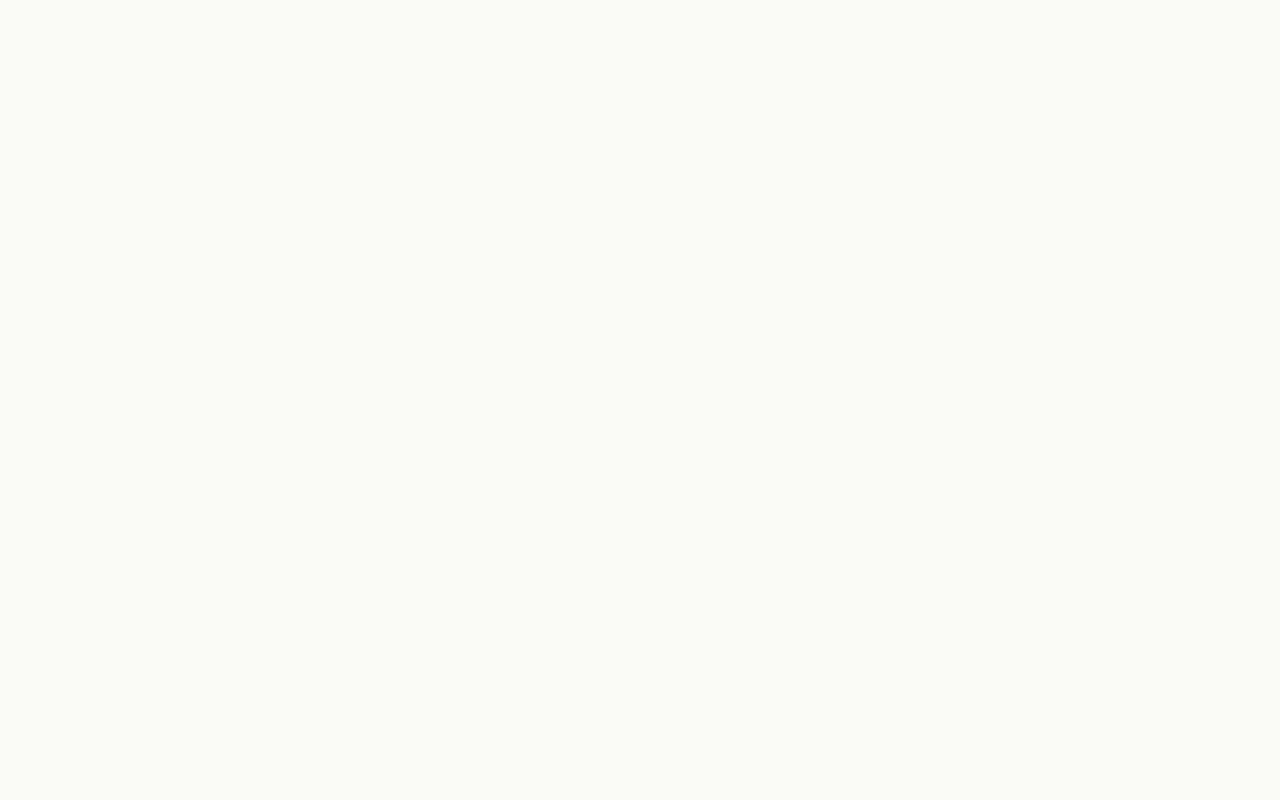
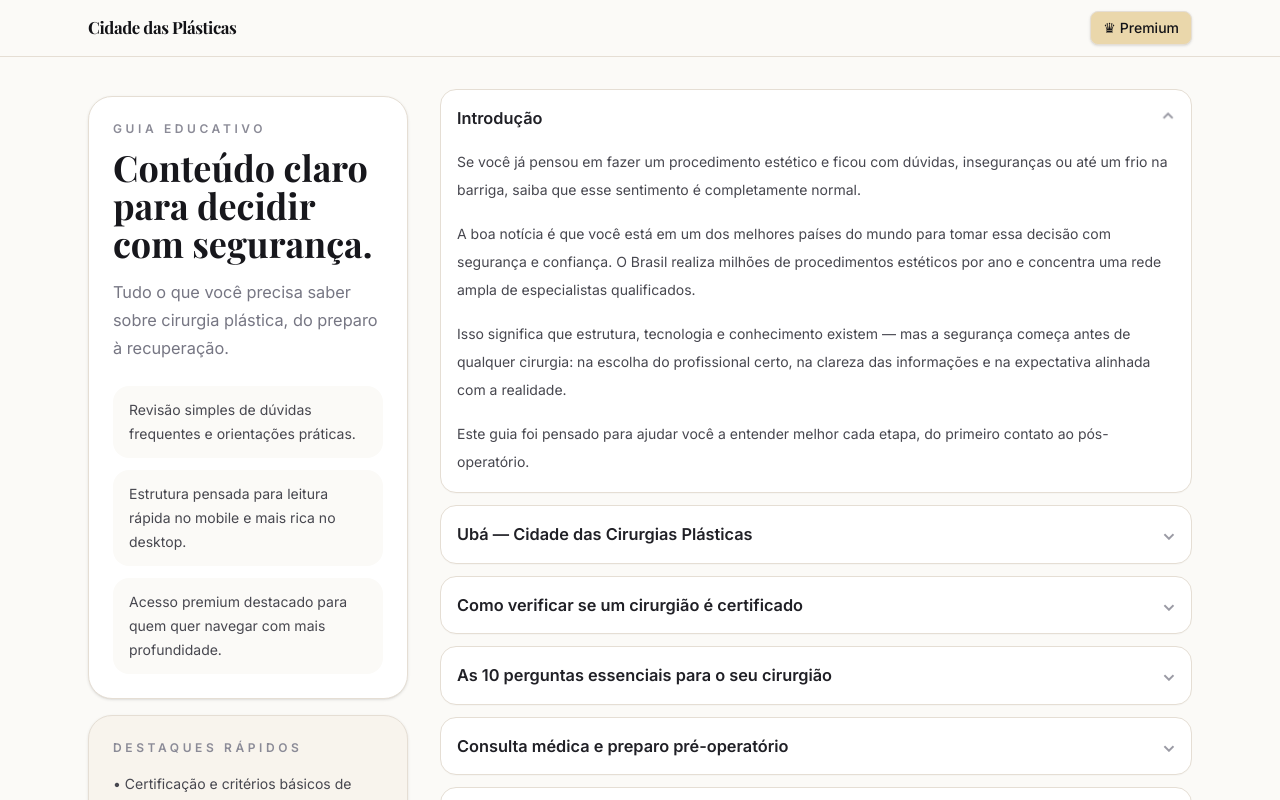
Before and after one commit to LeandroSatsuki/Uba-Cidade-Das-Plasticas, a Next.js app: page /guia in a window 1280 px wide. Before the commit this address had no page. Shown: the top 800 px of the page. Built offline with nearby package versions, Linux system fonts and the light colour scheme.

Commit message:
feat: restore guide route screen

```diff
--- a/src/app/guia/page.tsx
+++ b/src/app/guia/page.tsx
@@ -1,5 +1,7 @@
-import { redirect } from "next/navigation";
+import { EducationalGuidePage } from "@/components/educational-guide";
+
+export const dynamic = "force-dynamic";
 
 export default function GuiaPage() {
-  redirect("/");
+  return <EducationalGuidePage />;
 }
```
